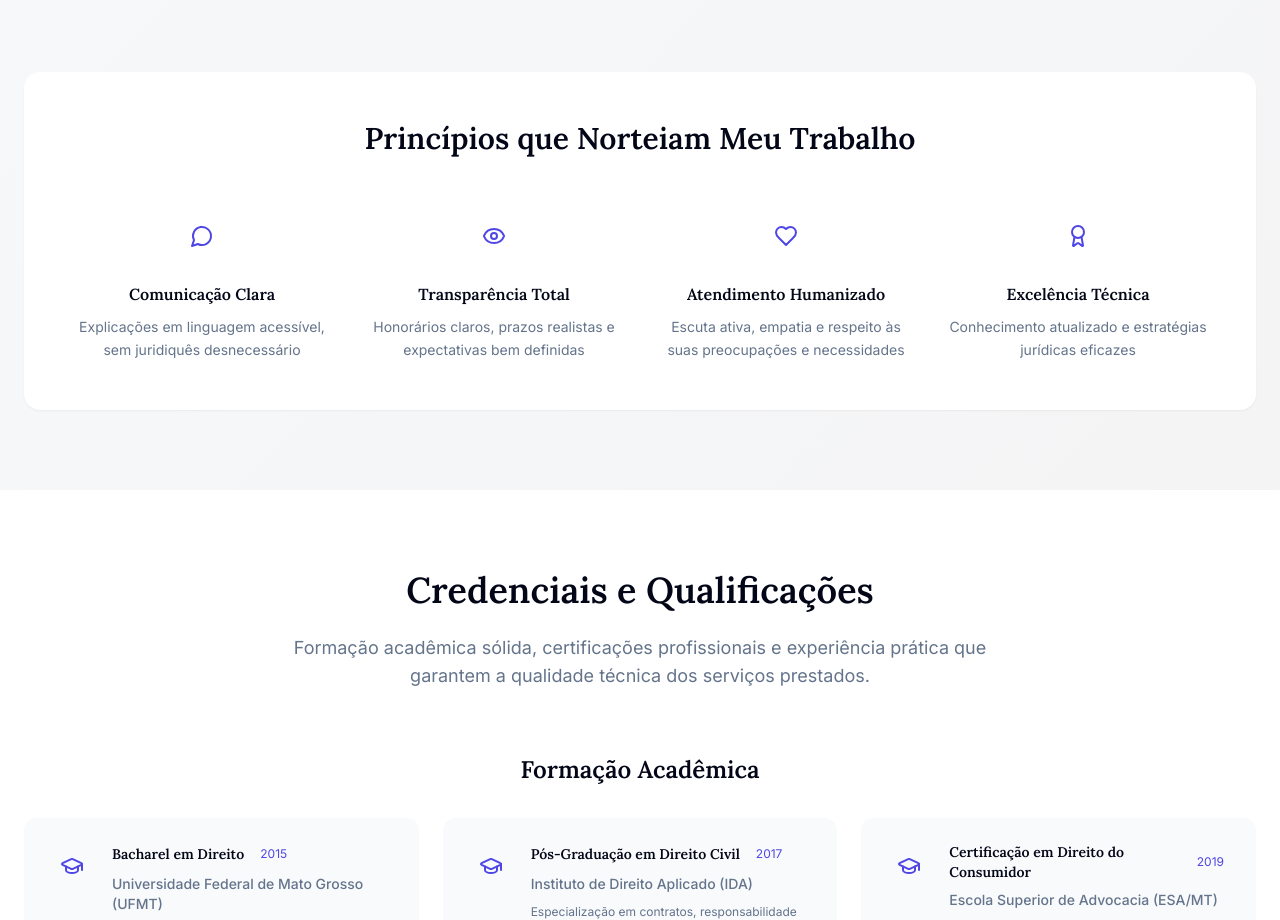
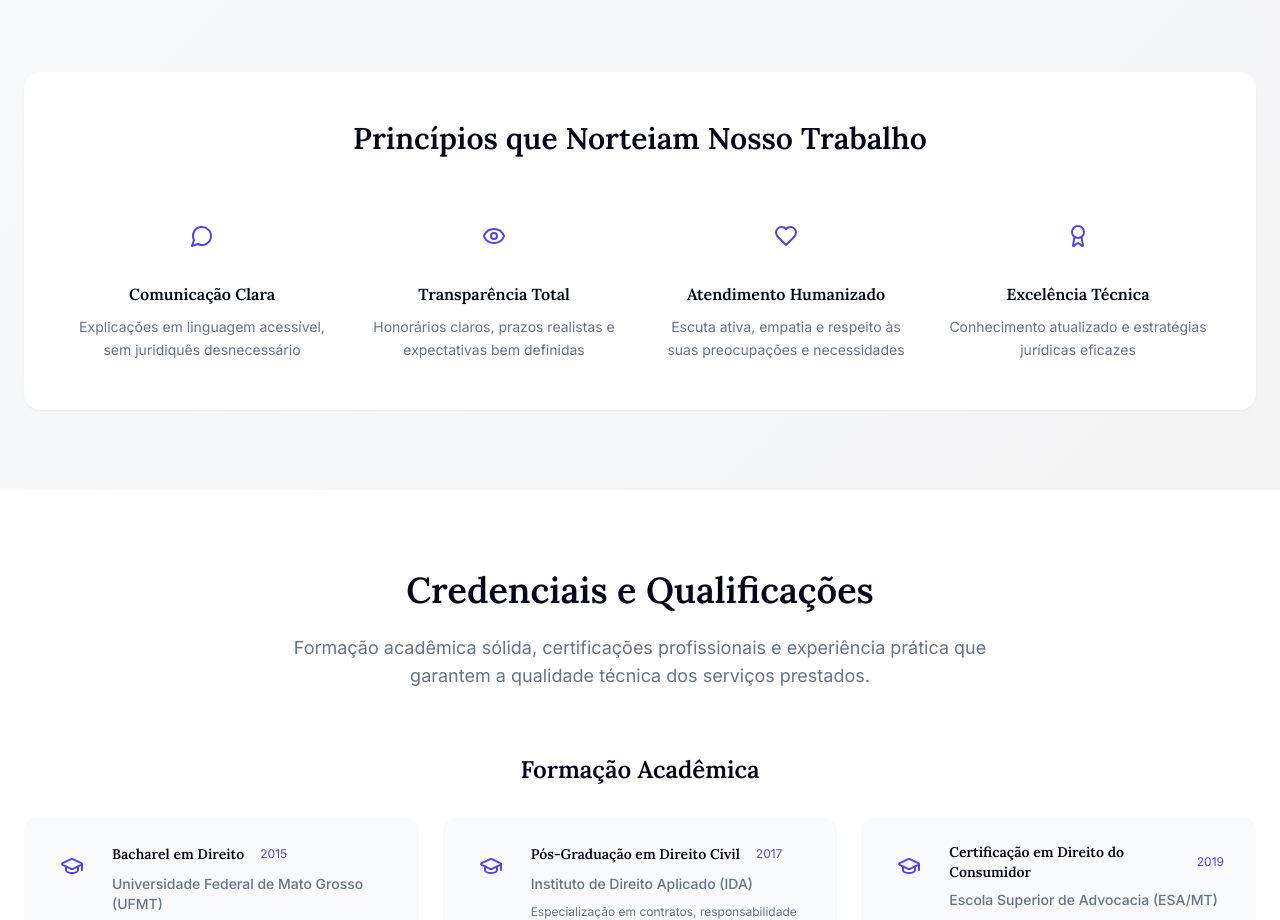
Before and after one commit to xIceWizarDx/Marcelo_Advocacia, a React (Vite) app: page /about-marcelo-ba-a in a window 1280 px wide. Shown: the part 3620-4540 px from the top of the page. Built offline with nearby package versions, Linux system fonts and the light colour scheme.

Commit message:
Atualiza título da seção de princípios

```diff
--- a/src/pages/about-marcelo-ba-a/components/MethodologySection.jsx
+++ b/src/pages/about-marcelo-ba-a/components/MethodologySection.jsx
@@ -135,7 +135,7 @@ const MethodologySection = () => {
         {/* Principles */}
         <div className="bg-white rounded-2xl p-8 lg:p-12 shadow-sm">
           <h3 className="font-lora text-2xl lg:text-3xl font-bold text-brand-primary text-center mb-12">
-            Princípios que Norteiam Meu Trabalho
+            Princípios que Norteiam Nosso Trabalho
           </h3>
 
           <div className="grid md:grid-cols-2 lg:grid-cols-4 gap-8">
```
